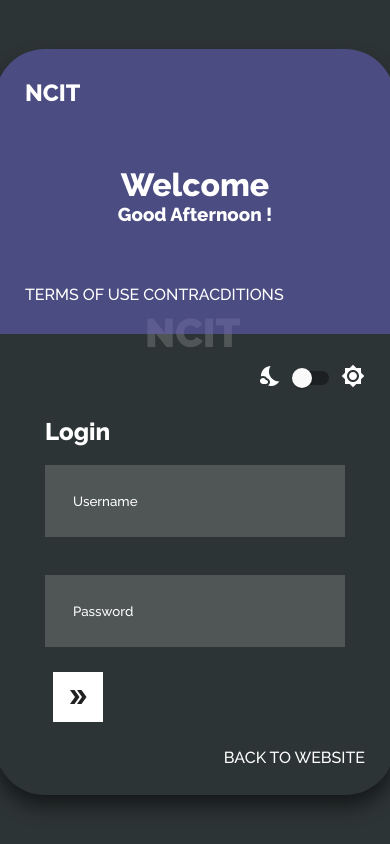
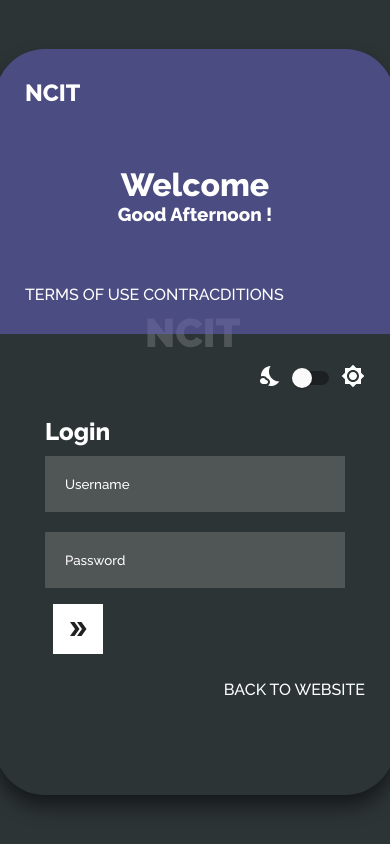
Before and after one commit to danny237/Student-Management-System-1, a React (Create React App) app: page / in a window 390 px wide. Built offline with nearby package versions, Linux system fonts and the light colour scheme.

Commit message:
login page

```diff
--- a/src/App.js
+++ b/src/App.js
@@ -1,14 +1,24 @@
-import React, { useState } from "react";
-import LoginForm from './Forms/LoginForm'
+import React, { useState, useEffect } from "react";
+import LoginForm from './Forms/Login'
 
 export const DarkContext = React.createContext()
 
 export default function App() {
 
-  const [dark, setDarkMode] = useState(false)
+  const [darkMode, setDarkMode] = useState(getInitialMode)
+
+  useEffect(() => {
+    localStorage.setItem("dark", JSON.stringify(darkMode));
+  },[darkMode])
+
+  function getInitialMode(){
+    const savedMode = JSON.parse(localStorage.getItem("dark"));
+    return savedMode || false;
+  }
+
   return (
-    <DarkContext.Provider value={[dark,setDarkMode]}>
+    <DarkContext.Provider value={[darkMode,setDarkMode]}>
       <LoginForm />
-      </DarkContext.Provider>
+    </DarkContext.Provider>
   );
 }
--- /dev/null
+++ b/src/Auth/isAuthenticate.js
@@ -0,0 +1,11 @@
+import { ADMIN_USERNAME, ADMIN_PASSWORD } from '../Constants/admin'
+
+export default function isAuthenticate(user) {
+
+    if ((user.username === ADMIN_USERNAME) &&
+        (user.password === ADMIN_PASSWORD)){
+            return true
+        }else{
+            return false
+        }
+}
--- a/src/Components/InputField.js
+++ b/src/Components/InputField.js
@@ -6,7 +6,6 @@ import { DarkContext } from '../App'
 export default function InputField({placeholder, type, onChange,id}) {
 
     const [dark] = useContext(DarkContext)
-    console.log(dark)
 
     return (
         <div>
--- /dev/null
+++ b/src/Components/LoginForm.js
@@ -0,0 +1,60 @@
+import React, { useState, useContext } from 'react'
+import InputField from '../Components/InputField';
+import DoubleArrowIcon from '@material-ui/icons/DoubleArrow';
+import Button from '@material-ui/core/Button';
+import style from '../Themes/LoginStyle.module.css'
+import { DarkContext } from '../App'
+import isAuthenticate from '../Auth/isAuthenticate'
+
+export default function LoginForm() {
+
+    const [darkMode] = useContext(DarkContext)
+    const [username, setUsername] = useState('')
+    const [password, setPassword] = useState('')
+
+
+    const submitHandler = () => {
+
+        const user = {
+          username,
+          password
+        }
+
+        if ((username !== "") && (password !== "")){
+            if (isAuthenticate(user)){
+                console.log("authenticated")
+              }else{
+                console.log("not authenticated")
+              }
+            }
+        }
+
+    return (
+        <div>
+            <div className={`${style.form} ${darkMode ? style.formLight : ''}`}>
+
+                {/* heading */}
+                <div>
+                    <h2>Login</h2>
+                </div>
+
+                {/* inputfield */}
+                <InputField
+                    type="text"
+                    placeholder="Username"
+                    onChange={setUsername}
+                />
+                <InputField
+                    type="password"
+                    placeholder="Password"
+                    onChange={setPassword}
+                />
+                <Button onClick={() => submitHandler()}>
+                    <div className={`${style.doubleArrow} ${darkMode ? style.doubleArrowLight : ''}`} >
+                        <DoubleArrowIcon />
+                    </div>
+                </Button>
+            </div>
+        </div>
+    )
+}
--- /dev/null
+++ b/src/Components/Switcher.js
@@ -0,0 +1,33 @@
+import React, { useContext } from 'react'
+import style from '../Themes/LoginStyle.module.css'
+import Switch from '@material-ui/core/Switch';
+import NightsStayIcon from '@material-ui/icons/NightsStay';
+import Brightness7Icon from '@material-ui/icons/Brightness7';
+import { DarkContext } from '../App';
+
+
+export default function Switcher() {
+
+    const [darkMode,setDarkMode] = useContext(DarkContext)
+
+    return (
+        <div>
+            <div className={`${style.switch} ${darkMode ? style.switchLight : ''}`}>
+            <div>
+                    <Brightness7Icon />
+                </div>
+                <div className={style.togglebtn}>
+                    <Switch
+                        onClick={() => setDarkMode(s => !s)}
+                        checked={darkMode ? true : false}
+                        color="primary"
+                        inputProps={{ 'aria-label': 'checkbox with default color' }}
+                    />
+                </div>
+                <div>
+                    <NightsStayIcon />
+            </div>
+          </div>
+        </div>
+    )
+}
--- /dev/null
+++ b/src/Constants/admin.js
@@ -0,0 +1,2 @@
+export const ADMIN_USERNAME = 'admin@gmail.com';
+export const ADMIN_PASSWORD = 'admin1234';
--- /dev/null
+++ b/src/Forms/Login.js
@@ -0,0 +1,64 @@
+import React, { useContext } from 'react'
+import style from '../Themes/LoginStyle.module.css'
+import { DarkContext } from '../App';
+import LoginForm from '../Components/LoginForm'
+import Switcher from '../Components/Switcher'
+
+export default function Login() {
+  const [darkMode] = useContext(DarkContext)
+
+
+
+  return (
+    // full page
+    <div className={`${style.login} ${darkMode ? style.ligntTheme : style.darkTheme}`}>
+
+      {/* container */}
+      <div className={`${style.loginContainer} ${ darkMode ? style.lightTheme : style.darkTheme}`}>
+
+        {/* NCIT */}
+        <div className={`${style.ncit} ${darkMode ? style.ncitDark  : style.ncit}`}>
+          <h1>NCIT</h1>
+        </div>
+
+        {/* login info */}
+        <div className={style.loginInfo}>
+
+          {/* title */}
+          <div className={style.loginInfoTitle}>
+            <h3>NCIT</h3>
+          </div>
+
+          {/* Greeting */}
+          <div>
+            <div className={style.loginInfoGreeting}>
+            <h1>Welcome</h1>
+            <h3>Good Afternoon !</h3>
+            </div>
+          </div>
+
+          {/* Terms and condition */}
+          <div className={style.uppercase}>
+            <p>terms of use contracditions</p>
+          </div>
+        </div>
+
+        {/* login form */}
+        <div className={style.loginForm}>
+
+          {/* switcher */}
+          <Switcher />
+
+          {/* form */}
+          <LoginForm />
+
+          {/* Link */}
+          <div className={`${style.uppercase} ${style.link} ${darkMode ? style.linkLight : ''} `}>
+            back to website
+          </div>
+
+        </div>
+      </div>
+    </div>
+  )
+}
--- a/src/Forms/LoginForm.js
+++ /dev/null
@@ -1,113 +0,0 @@
-import React, { useState, useContext } from 'react'
-import style from '../Themes/LoginStyle.module.css'
-import Switch from '@material-ui/core/Switch';
-import NightsStayIcon from '@material-ui/icons/NightsStay';
-import Brightness7Icon from '@material-ui/icons/Brightness7';
-import InputField from '../Components/InputField';
-import DoubleArrowIcon from '@material-ui/icons/DoubleArrow';
-import Button from '@material-ui/core/Button';
-import { DarkContext } from '../App';
-
-export default function LoginForm() {
-
-  const [email, setUsername] = useState('')
-  const [password, setPassword] = useState('')
-
-  const [darkMode,setDarkMode] = useContext(DarkContext)
-
-  const toggleBtn = () => {
-    setDarkMode((s) => !s)
-  }
-
-  return (
-    // full page
-    <div className={`${style.login} ${darkMode ? style.ligntTheme : style.darkTheme}`}>
-
-      {/* container */}
-      <div className={`${style.loginContainer} ${ darkMode ? style.lightTheme : style.darkTheme}`}>
-
-        {/* NCIT */}
-        <div className={`${style.ncit} ${darkMode ? style.ncitDark  : style.ncit}`}>
-          <h1>NCIT</h1>
-        </div>
-
-        {/* login info */}
-        <div className={style.loginInfo}>
-
-          {/* title */}
-          <div className={style.loginInfoTitle}>
-            <h3>NCIT</h3>
-          </div>
-
-          {/* Greeting */}
-          <div>
-            <div className={style.loginInfoGreeting}>
-            <h1>Welcome</h1>
-            <h3>Good Afternoon !</h3>
-            </div>
-          </div>
-
-          {/* Terms and condition */}
-          <div className={style.uppercase}>
-            <p>terms of use contracditions</p>
-          </div>
-        </div>
-
-        {/* login form */}
-        <div className={style.loginForm}>
-
-          {/* switcher */}
-          <div className={`${style.switch} ${darkMode ? style.switchLight : ''}`}>
-            <div>
-            <Brightness7Icon />
-
-            </div>
-              <div className={style.togglebtn}>
-              <Switch
-                onClick={() => toggleBtn()}
-                defaultChecked={false}
-                color="primary"
-                inputProps={{ 'aria-label': 'checkbox with default color' }}
-              />
-              </div>
-            <div>
-            <NightsStayIcon />
-            </div>
-          </div>
-
-          {/* form */}
-          <div className={`${style.form} ${darkMode ? style.formLight: ''}`}>
-
-            {/* heading */}
-            <div>
-              <h2>Login</h2>
-            </div>
-
-            {/* inputfield */}
-            <InputField
-            type="text"
-            placeholder="Username"
-            onChange={() => setUsername}
-            />
-            <InputField
-            type="password"
-            placeholder="Password"
-            onChange={() => setPassword}
-            />
-            <Button>
-            <div className={`${style.doubleArrow} ${darkMode ? style.doubleArrowLight : ''}`} >
-                <DoubleArrowIcon />
-            </div>
-            </Button>
-          </div>
-
-          {/* Link */}
-          <div className={`${style.uppercase} ${style.link} ${darkMode ? style.linkLight : ''} `}>
-            back to website
-          </div>
-
-        </div>
-      </div>
-    </div>
-  )
-}
--- a/src/Themes/LoginStyle.module.css
+++ b/src/Themes/LoginStyle.module.css
@@ -85,10 +85,6 @@
     color: #505556;
 }
 
-/* .dark{
-    color: black;
-} */
-
 .togglebtn{
     margin-top: -5px;
 }
@@ -108,9 +104,11 @@
     margin: 19px 0;
     width: 443px;
     background-color: #505556;
+    color: #fff;
 }
 .inputDark{
     background-color: #c5c5c5;
+    color: #505556;
 }
 input::placeholder{
     color: white;
@@ -127,6 +125,7 @@ input::placeholder{
     display: flex;
     justify-content: center;
     align-items: center;
+    margin: 0;
 }
 
 .doubleArrowLight{
@@ -216,7 +215,9 @@ input::placeholder{
         padding: 30px;
     }
     .inputField{
+        margin: 10px 0;
         width: 300px;
+        padding: 20px;
     }
     .loginForm{
         width: 400px;
@@ -229,16 +230,3 @@ input::placeholder{
         margin: 20px;
     }
 }
-
-/* @media only screen and (max-width: 576px){
-    .loginContainer{
-        width: 400px;
-        flex-direction: column;
-     }
-    .inputField{
-        width: 300px;
-    }
-    .loginForm{
-        width: 400px;
-    }
-} */
```
